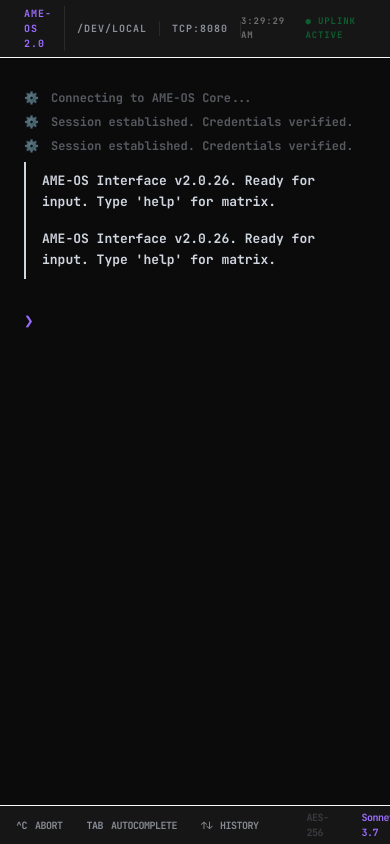
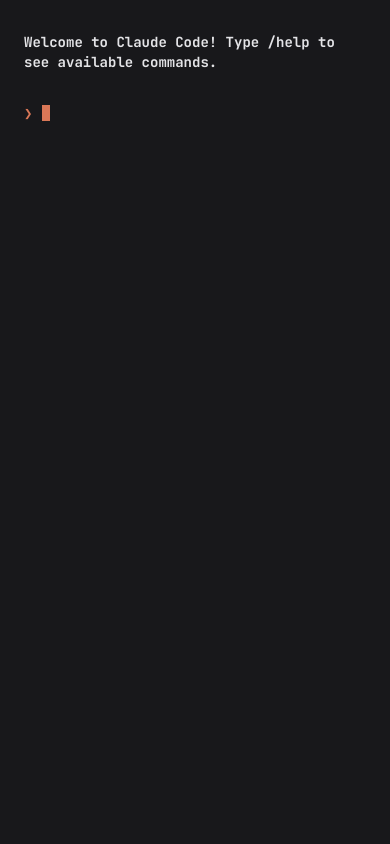
Before and after one commit to AME-CS/ame-cs.github.io, a React (Vite) app: page / in a window 390 px wide. Built offline with nearby package versions, Linux system fonts and the light colour scheme.

Commit message:
Refactor UI to Claude Code CLI aesthetic

```diff
--- a/src/App.tsx
+++ b/src/App.tsx
@@ -70,14 +70,13 @@
 };
 
 const TUIBox = ({ children, title }: { children: React.ReactNode; title?: string }) => (
-  <div className="my-2 border border-border-tui bg-[#121213] overflow-hidden">
+  <div className="my-2">
     {title && (
-      <div className="bg-tui-header px-4 py-1 border-b border-border-tui text-[10px] font-black tracking-widest text-text-tertiary flex items-center gap-2">
-        <span className="w-1.5 h-1.5 rounded-full bg-claude/40" />
-        {title}
+      <div className="text-claude font-bold text-sm mb-2 opacity-90">
+        # {title}
       </div>
     )}
-    <div className="p-4">{children}</div>
+    <div className="">{children}</div>
   </div>
 );
 
@@ -86,11 +85,11 @@
     case 'whoami':
       return (
         <TUIBox title="PROFILE DATA">
-          <div className="grid grid-cols-[100px_1fr] gap-y-1">
+          <div className="grid grid-cols-[120px_1fr] gap-y-2">
             {PORTFOLIO_DATA.whoami.map((item, i) => (
               <React.Fragment key={i}>
-                <span className="text-text-tertiary text-[10px] font-bold self-center tracking-tighter opacity-50">{item.label}</span>
-                <span className="text-text-primary text-sm font-medium">{item.value}</span>
+                <span className="text-zinc-500 font-bold self-center text-sm">{item.label}</span>
+                <span className="text-zinc-200 text-sm">{item.value}</span>
               </React.Fragment>
             ))}
           </div>
@@ -100,15 +99,15 @@
     case 'experience':
       return (
         <TUIBox title="PROFESSIONAL TIMELINE">
-          <div className="space-y-4">
+          <div className="space-y-5">
             {PORTFOLIO_DATA.experience.map((exp, i) => (
               <div key={i} className="flex flex-col">
-                <div className="flex justify-between items-baseline border-b border-white/[0.03] pb-1 mb-1">
-                  <span className="text-claude font-black text-sm tracking-tight">{exp.company}</span>
-                  <span className="text-[10px] font-bold text-text-tertiary opacity-40">{exp.period}</span>
+                <div className="flex items-center gap-2 mb-1">
+                  <span className="text-zinc-200 font-bold text-sm">{exp.company}</span>
+                  <span className="text-zinc-500 text-sm">· {exp.period}</span>
                 </div>
-                <div className="text-text-primary text-xs font-bold mb-1 underline underline-offset-4 decoration-white/10">{exp.role}</div>
-                <div className="text-text-secondary text-xs opacity-70 leading-relaxed italic">
+                <div className="text-zinc-300 text-sm mb-1">{exp.role}</div>
+                <div className="text-zinc-400 text-sm leading-relaxed">
                   {exp.desc}
                 </div>
               </div>
@@ -122,12 +121,12 @@
         <TUIBox title="FEATURED BUILDS">
           <div className="space-y-4">
             {PORTFOLIO_DATA.projects.map((p, i) => (
-              <div key={i} className="flex flex-col border-l-2 border-claude/20 pl-4">
-                <div className="flex items-baseline gap-3">
-                  <span className="text-text-primary font-black text-sm">{p.title}</span>
-                  <span className="text-claude text-[10px] font-black">[{p.tech}]</span>
+              <div key={i} className="flex flex-col">
+                <div className="flex items-center gap-2 mb-1">
+                  <span className="text-zinc-200 font-bold text-sm">{p.title}</span>
+                  <span className="text-zinc-500 text-xs px-1.5 py-0.5 border border-zinc-700 rounded-md bg-zinc-800/50">{p.tech}</span>
                 </div>
-                <p className="text-text-secondary text-xs mt-1 leading-relaxed">{p.impact}</p>
+                <p className="text-zinc-400 text-sm leading-relaxed">{p.impact}</p>
               </div>
             ))}
           </div>
@@ -136,11 +135,11 @@
 
     case 'skills':
       return (
-        <div className="grid grid-cols-1 sm:grid-cols-3 gap-2 my-2">
+        <div className="my-4 space-y-3">
           {Object.entries(PORTFOLIO_DATA.skills).map(([cat, skills]) => (
-            <div key={cat} className="border border-border-tui bg-[#121213] p-3">
-              <div className="text-claude text-[9px] font-black mb-2 opacity-60 tracking-widest">{cat}</div>
-              <div className="text-text-primary text-xs font-medium leading-relaxed">{skills}</div>
+            <div key={cat} className="grid grid-cols-[120px_1fr]">
+              <div className="text-zinc-500 font-bold text-sm">{cat}</div>
+              <div className="text-zinc-300 text-sm">{skills}</div>
             </div>
           ))}
         </div>
@@ -148,12 +147,12 @@
 
     case 'contact':
       return (
-        <TUIBox title="SECURE COMMS">
+        <TUIBox title="CONTACT">
           <div className="space-y-2">
             {Object.entries(PORTFOLIO_DATA.contact).map(([platform, link]) => (
-              <div key={platform} className="flex items-center gap-4 group">
-                <span className="text-text-tertiary text-[10px] font-black w-20 opacity-40">{platform}</span>
-                <a href={platform === 'EMAIL' ? `mailto:${link}` : `https://${link}`} target="_blank" rel="noreferrer" className="text-claude hover:text-white text-xs font-bold transition-colors">
+              <div key={platform} className="grid grid-cols-[120px_1fr]">
+                <span className="text-zinc-500 font-bold text-sm">{platform}</span>
+                <a href={platform === 'EMAIL' ? `mailto:${link}` : `https://${link}`} target="_blank" rel="noreferrer" className="text-claude hover:underline text-sm transition-colors">
                   {link}
                 </a>
               </div>
@@ -162,25 +161,24 @@
         </TUIBox>
       );
 
+    case '/help':
     case 'help':
       return (
-        <div className="my-2 bg-[#121213] border border-border-tui rounded-sm">
-          <div className="bg-tui-header px-4 py-2 border-b border-border-tui text-[10px] font-black flex justify-between opacity-60 tracking-widest">
-            <span>COMMAND</span>
-            <span>DESCRIPTION</span>
-          </div>
-          <div className="divide-y divide-white/[0.03]">
+        <div className="my-4">
+          <div className="text-zinc-400 mb-2 text-sm">Available commands:</div>
+          <div className="space-y-1">
             {[
-              { c: 'whoami', d: 'Display professional identity matrix' },
-              { c: 'experience', d: 'Historical career session logs' },
-              { c: 'projects', d: 'System builds and adversarial experiments' },
-              { c: 'skills', d: 'Neural & architectural capabilities' },
-              { c: 'contact', d: 'Establish secure communication uplink' },
-              { c: 'clear', d: 'Purge current session buffer' }
+              { c: 'whoami', d: 'View profile information' },
+              { c: 'experience', d: 'View work history' },
+              { c: 'projects', d: 'View featured projects' },
+              { c: 'skills', d: 'View technical skills' },
+              { c: 'contact', d: 'View contact links' },
+              { c: '/clear', d: 'Clear the terminal output' },
+              { c: '/help', d: 'Show this help message' }
             ].map((cmd) => (
-              <div key={cmd.c} className="flex justify-between items-center px-4 py-2 hover:bg-white/[0.02] cursor-pointer group" onClick={() => onCommandClick(cmd.c)}>
-                <span className="text-claude font-black text-xs group-hover:translate-x-1 transition-transform">{cmd.c}</span>
-                <span className="text-[10px] text-text-tertiary font-medium">{cmd.d}</span>
+              <div key={cmd.c} className="grid grid-cols-[120px_1fr] hover:bg-zinc-800/30 px-2 py-1 -mx-2 rounded cursor-pointer transition-colors" onClick={() => onCommandClick(cmd.c)}>
+                <span className="text-claude font-bold text-sm">{cmd.c}</span>
+                <span className="text-zinc-400 text-sm">{cmd.d}</span>
               </div>
             ))}
           </div>
@@ -189,9 +187,8 @@
 
     default:
       return (
-        <div className="my-4 text-red-400 text-xs font-black bg-red-400/5 border border-red-400/10 px-4 py-2 flex gap-3 items-center">
-          <span>❌</span>
-          <span>ame-os: command not found: {command}</span>
+        <div className="my-2 text-zinc-400 text-sm">
+          Command not found: {command}. Type <span className="text-claude cursor-pointer hover:underline" onClick={() => onCommandClick('/help')}>/help</span> to see available commands.
         </div>
       );
   }
@@ -216,14 +213,10 @@
 
   useEffect(() => {
     const bootSequence = async () => {
-      setHistory([{ id: 'b1', type: 'system', content: 'Connecting to AME-OS Core...' }]);
-      await new Promise(r => setTimeout(r, 400));
-      setHistory(h => [...h, { id: 'b2', type: 'system', content: 'Session established. Credentials verified.' }]);
-      await new Promise(r => setTimeout(r, 400));
-      setHistory(h => [...h, {
-        id: 'b4',
+      setHistory([{
+        id: 'b1',
         type: 'output',
-        content: "AME-OS Interface v2.0.26. Ready for input. Type 'help' for matrix.",
+        content: "Welcome to Claude Code! Type /help to see available commands.",
         command: 'welcome'
       }]);
       setIsBooting(false);
@@ -244,7 +237,7 @@
     setInput('');
     setHistoryIndex(-1);
 
-    if (trimmedCmd.toLowerCase() === 'clear') {
+    if (trimmedCmd.toLowerCase() === 'clear' || trimmedCmd.toLowerCase() === '/clear') {
       setHistory([]);
       return;
     }
@@ -295,19 +288,7 @@
   };
 
   return (
-    <div className="min-h-screen tui-bg text-text-primary font-mono text-[13px] selection:bg-claude/30 flex flex-col cursor-default">
-      {/* TUI Top Status Bar */}
-      <header className="bg-tui-header border-b border-border-tui px-3 py-1.5 flex justify-between items-center select-none sticky top-0 z-50">
-        <div className="flex items-center text-[10px] font-black tracking-widest text-text-tertiary">
-          <span className="status-bar-item text-claude">AME-OS 2.0</span>
-          <span className="status-bar-item">/DEV/LOCAL</span>
-          <span className="status-bar-item border-none">TCP:8080</span>
-        </div>
-        <div className="flex items-center gap-4 text-[9px] font-bold uppercase tracking-widest opacity-40">
-          <span>{new Date().toLocaleTimeString()}</span>
-          <span className="text-green-500">● UPLINK ACTIVE</span>
-        </div>
-      </header>
+    <div className="min-h-screen tui-bg text-zinc-100 font-mono text-[14px] selection:bg-claude/30 flex flex-col cursor-default">
 
       {/* Terminal Main Content */}
       <main className="flex-1 overflow-y-auto px-6 py-6 custom-scrollbar">
@@ -322,16 +303,16 @@
               )}
 
               {item.type === 'input' && (
-                <div className="flex items-center gap-3 mt-6 mb-2">
-                  <span className="text-claude font-black text-base leading-none">❯</span>
-                  <span className="text-text-primary font-black tracking-tighter text-base leading-none underline decoration-claude/20 underline-offset-4">{item.content}</span>
+                <div className="flex items-center gap-2 mt-4 mb-2">
+                  <span className="text-claude font-bold text-sm leading-none">❯</span>
+                  <span className="text-zinc-100 text-sm leading-none">{item.content}</span>
                 </div>
               )}
 
               {item.type === 'output' && (
                 <div className="tui-fade-in">
                   {item.command === 'welcome' ? (
-                    <div className="text-text-secondary leading-relaxed font-bold py-2 px-4 border-l-2 border-claude/40 bg-claude/5">
+                    <div className="text-zinc-200 mt-2 mb-4 font-semibold text-sm">
                       {item.content}
                     </div>
                   ) : (
@@ -344,17 +325,17 @@
 
           {/* Thinking State */}
           {isProcessing && (
-            <div className="thinking-block tui-fade-in">
+            <div className="thinking-block tui-fade-in text-zinc-400">
               <BrailleSpinner />
-              <span className="text-[10px] font-black uppercase tracking-widest text-claude animate-pulse">Claude is thinking...</span>
+              <span className="text-sm font-medium">Claude is thinking...</span>
             </div>
           )}
 
           {/* Active Input Line */}
           {!isBooting && !isProcessing && (
             <div className="flex flex-col mt-8 transition-opacity duration-200">
-              <div className="flex items-center gap-3 relative">
-                <span className="text-claude text-base font-black leading-none">❯</span>
+              <div className="flex items-center gap-2 relative">
+                <span className="text-claude text-sm font-bold leading-none">❯</span>
                 <div className="relative flex-1 flex items-center">
                   <input
                     ref={inputRef}
@@ -362,13 +343,13 @@
                     value={input}
                     onChange={(e) => setInput(e.target.value)}
                     onKeyDown={handleKeyDown}
-                    className="w-full bg-transparent border-none outline-none text-text-primary font-black tracking-tighter text-base leading-none relative z-10"
+                    className="w-full bg-transparent border-none outline-none text-zinc-100 text-sm leading-none relative z-10"
                     spellCheck="false"
                     autoComplete="off"
                     autoFocus
                   />
                   <div className="absolute left-0 top-0 pointer-events-none flex items-center h-full">
-                    <span className="text-transparent whitespace-pre text-base">{input}</span>
+                    <span className="text-transparent whitespace-pre text-sm">{input}</span>
                     <span className="cursor-block"></span>
                   </div>
                 </div>
@@ -380,27 +361,6 @@
         </div>
       </main>
 
-      {/* TUI Footer Shortcuts */}
-      <footer className="bg-tui-header border-t border-border-tui px-4 py-1 flex items-center gap-6 text-[10px] font-black tracking-tighter select-none">
-        <div className="flex gap-2">
-          <span className="text-text-tertiary">^C</span>
-          <span className="text-text-secondary opacity-60">ABORT</span>
-        </div>
-        <div className="flex gap-2">
-          <span className="text-text-tertiary">TAB</span>
-          <span className="text-text-secondary opacity-60">AUTOCOMPLETE</span>
-        </div>
-        <div className="flex gap-2">
-          <span className="text-text-tertiary">↑↓</span>
-          <span className="text-text-secondary opacity-60">HISTORY</span>
-        </div>
-        <div className="flex-1" />
-        <div className="flex gap-4 items-center">
-          <span className="text-text-tertiary opacity-30">AES-256</span>
-          <div className="h-3 w-[1px] bg-border-tui" />
-          <span className="text-claude">Sonnet-3.7</span>
-        </div>
-      </footer>
     </div>
   );
 }
--- a/src/index.css
+++ b/src/index.css
@@ -2,16 +2,16 @@
 @config "../tailwind.config.js";
 
 :root {
-  background-color: #0b0b0c;
-  color: #f7f8f8;
+  background-color: #18181b;
+  color: #f4f4f5;
 }
 
 body {
   margin: 0;
   min-width: 320px;
   min-height: 100vh;
-  background-color: #0b0b0c;
-  color: #f7f8f8;
+  background-color: #18181b;
+  color: #f4f4f5;
   overflow: hidden;
   font-family: "JetBrains Mono", ui-monospace, SFMono-Regular, Menlo, Monaco, Consolas, "Liberation Mono", "Courier New", monospace;
 }
@@ -25,15 +25,15 @@
 /* Claude Code TUI Elements */
 
 .tui-bg {
-  background-color: #0b0b0c;
+  background-color: #18181b;
 }
 
 .text-claude {
-  color: #9b6dff;
+  color: #d97757;
 }
 
 .border-tui {
-  border-color: #2a2a2b;
+  border-color: #27272a;
 }
 
 .bg-tui-header {
@@ -44,7 +44,7 @@
   display: inline-block;
   width: 8px;
   height: 16px;
-  background-color: #9b6dff;
+  background-color: #d97757;
   vertical-align: middle;
   margin-left: 2px;
   animation: blink 1s step-end infinite;
@@ -56,9 +56,7 @@
 }
 
 .thinking-block {
-  border: 1px solid #2a2a2b;
-  background-color: #121213;
-  padding: 0.5rem 1rem;
+  padding: 0.5rem 0;
   margin: 0.5rem 0;
   display: inline-flex;
   align-items: center;
```
